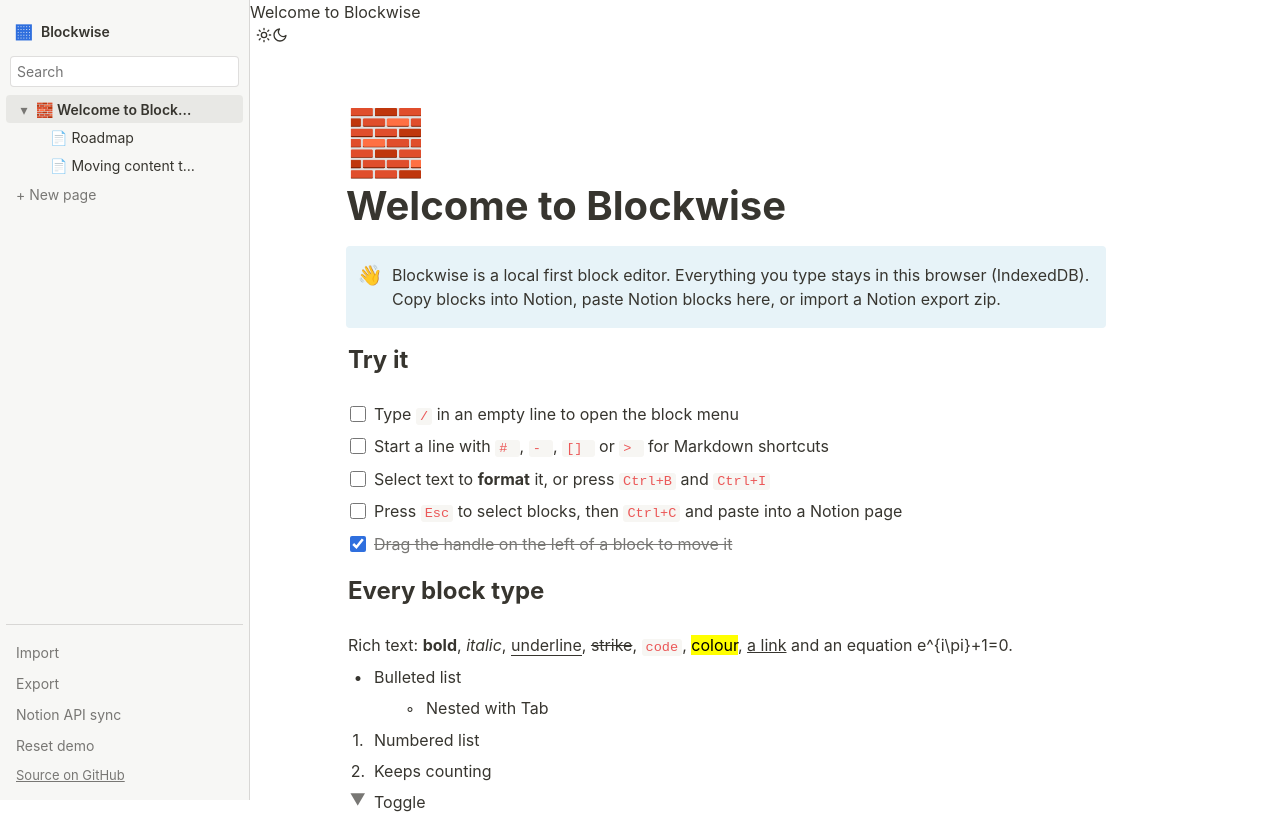
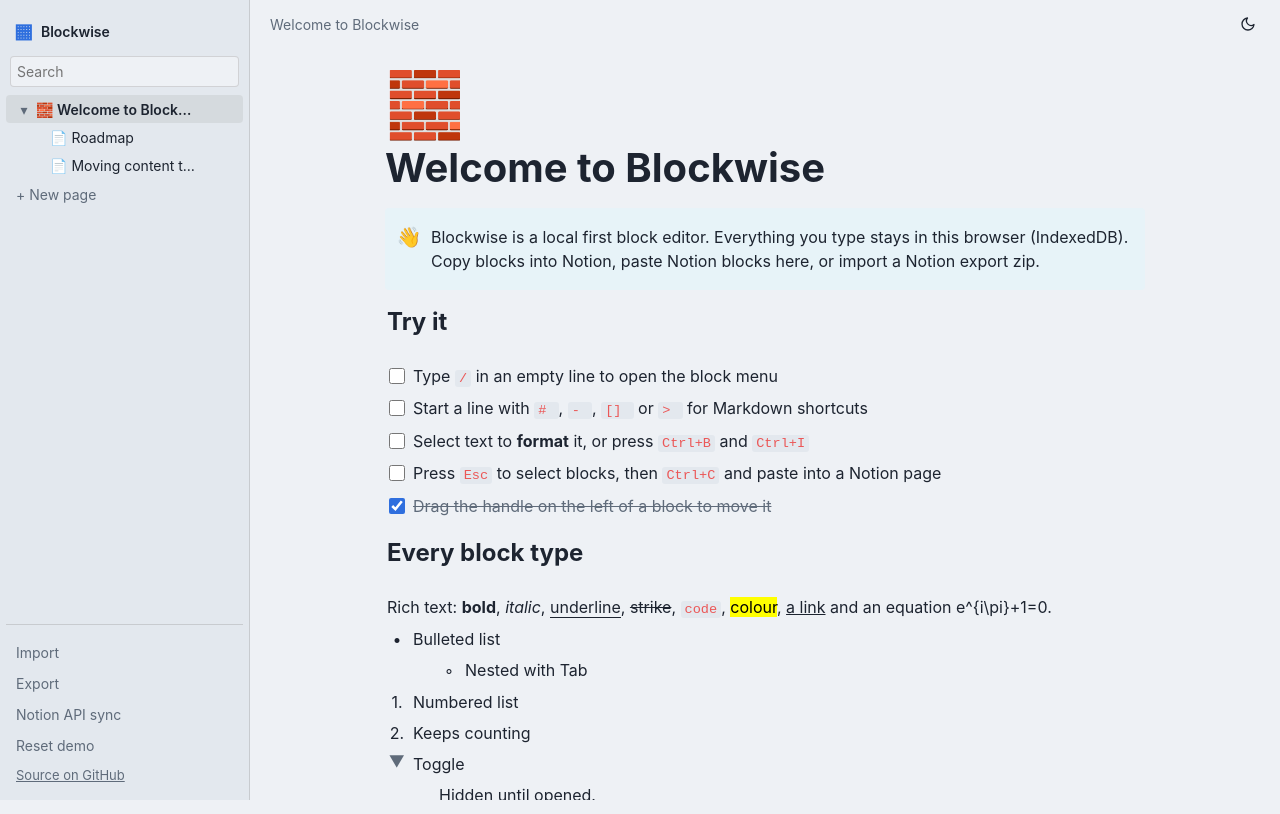
Before and after one commit to devtechedge/blockwise, a Next.js app in the folder apps/web/: page / in a window 1280 px wide. Shown: the top 814 px of the page. Built offline with nearby package versions, Linux system fonts and the light colour scheme.

Commit message:
style(web): cool silver light palette and hover reveal scrollbars

```diff
--- a/apps/web/app/globals.css
+++ b/apps/web/app/globals.css
@@ -1,14 +1,14 @@
 :root {
-  --bg: #ffffff; --fg: #37352f; --muted: #787774; --side: #f7f7f5; --hover: rgba(55,53,47,.08);
-  --border: rgba(55,53,47,.16); --accent: #2f6fde; --sel: rgba(35,131,226,.18); --code: #f7f6f3; --panel: #fff;
+  --bg: #eef1f5; --fg: #1d2430; --muted: #5f6b7a; --side: #e3e8ee; --hover: rgba(55,53,47,.08);
+  --border: rgba(55,53,47,.16); --accent: #2f6fde; --sel: rgba(35,131,226,.18); --code: #e3e8ee; --panel: #f7f9fb;
   --shadow: 0 6px 24px rgba(15,15,15,.15);
   --gray: #787774; --brown: #9f6b53; --orange: #d9730d; --yellow: #cb912f; --green: #448361; --blue: #337ea9; --purple: #9065b0; --pink: #c14c8a; --red: #d44c47;
   --gray-bg: #f1f1ef; --brown-bg: #f4eeee; --orange-bg: #fbecdd; --yellow-bg: #fbf3db; --green-bg: #edf3ec; --blue-bg: #e7f3f8; --purple-bg: #f6f3f9; --pink-bg: #faf1f5; --red-bg: #fdebec;
   color-scheme: light;
 }
 [data-theme="dark"] {
-  --bg: #191919; --fg: #e6e6e4; --muted: #9b9b9b; --side: #202020; --hover: rgba(255,255,255,.07);
-  --border: rgba(255,255,255,.13); --accent: #529cca; --sel: rgba(35,131,226,.3); --code: #262626; --panel: #252525;
+  --bg: #171b21; --fg: #e3e8ee; --muted: #94a0ae; --side: #1e232b; --hover: rgba(255,255,255,.07);
+  --border: rgba(255,255,255,.13); --accent: #529cca; --sel: rgba(35,131,226,.3); --code: #232933; --panel: #232933;
   --shadow: 0 6px 24px rgba(0,0,0,.5);
   --gray-bg: #2f2f2f; --brown-bg: #4a3228; --orange-bg: #5c3b23; --yellow-bg: #56452f; --green-bg: #243d30; --blue-bg: #143a4e; --purple-bg: #3c2d49; --pink-bg: #4e2c3c; --red-bg: #522e2a;
   color-scheme: dark;
@@ -43,7 +43,8 @@
 .menu-wrap { position: relative; }
 .menu { position: absolute; left: 8px; bottom: 100%; background: var(--panel); box-shadow: var(--shadow); border-radius: 6px; padding: 4px; z-index: 20; min-width: 190px; }
 .menu button { display: block; width: 100%; text-align: left; padding: 6px 10px; }
-.editor { flex: 1; overflow: auto; padding: 60px 96px 30vh; position: relative; }
+.main-col { flex: 1; display: flex; flex-direction: column; min-width: 0; }
+.editor { flex: 1; overflow: auto; padding: 24px 96px 30vh; position: relative; }
 .editor.empty { color: var(--muted); }
 .page-head, .blocks, .page-tail { max-width: 760px; margin: 0 auto; }
 .page-icon { font-size: 64px; line-height: 1; margin-bottom: 8px; }
@@ -170,3 +171,20 @@
 .callout.bg-purple_background { background: var(--purple-bg); }
 .callout.bg-pink_background { background: var(--pink-bg); }
 .callout.bg-red_background { background: var(--red-bg); }
+
+/* top bar and theme toggle */
+.topbar { display: flex; align-items: center; justify-content: space-between; height: 48px; padding: 0 14px 0 20px; flex: none; font-size: 14px; color: var(--muted); }
+.crumb { overflow: hidden; white-space: nowrap; text-overflow: ellipsis; }
+.top-actions { display: flex; gap: 6px; }
+.theme-toggle { position: relative; width: 36px; height: 36px; display: inline-flex; align-items: center; justify-content: center; border-radius: 8px; color: var(--fg); }
+.theme-toggle svg { position: absolute; transition: opacity .3s, transform .3s, filter .3s; }
+.theme-toggle .icon-sun, .theme-toggle[data-dark="false"] .icon-moon { opacity: 1; transform: scale(1); filter: blur(0); }
+.theme-toggle[data-dark="false"] .icon-sun, .theme-toggle[data-dark="true"] .icon-moon { opacity: 0; transform: scale(.25); filter: blur(4px); }
+/* overlay hover reveal scrollbars on inner panes */
+.sidebar, .editor, .slash-menu, .db-scroll, .table-wrap, .code { scrollbar-width: thin; scrollbar-color: transparent transparent; }
+.sidebar:hover, .editor:hover, .slash-menu:hover, .db-scroll:hover, .table-wrap:hover, .code:hover,
+.sidebar:focus-within, .db-scroll:focus-within { scrollbar-color: rgba(120,132,148,.55) transparent; }
+.sidebar::-webkit-scrollbar, .editor::-webkit-scrollbar, .slash-menu::-webkit-scrollbar, .db-scroll::-webkit-scrollbar, .table-wrap::-webkit-scrollbar { width: 8px; height: 8px; }
+.sidebar::-webkit-scrollbar-thumb, .editor::-webkit-scrollbar-thumb, .slash-menu::-webkit-scrollbar-thumb, .db-scroll::-webkit-scrollbar-thumb, .table-wrap::-webkit-scrollbar-thumb { background: transparent; border-radius: 4px; }
+.sidebar:hover::-webkit-scrollbar-thumb, .editor:hover::-webkit-scrollbar-thumb, .slash-menu:hover::-webkit-scrollbar-thumb, .db-scroll:hover::-webkit-scrollbar-thumb, .table-wrap:hover::-webkit-scrollbar-thumb { background: rgba(120,132,148,.55); }
+::-webkit-scrollbar-button { display: none; }
```
